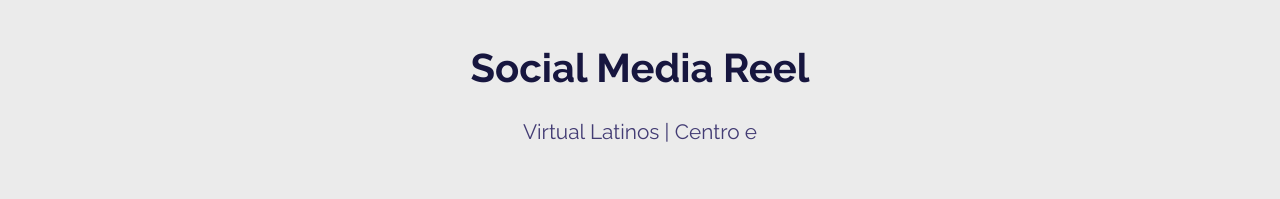
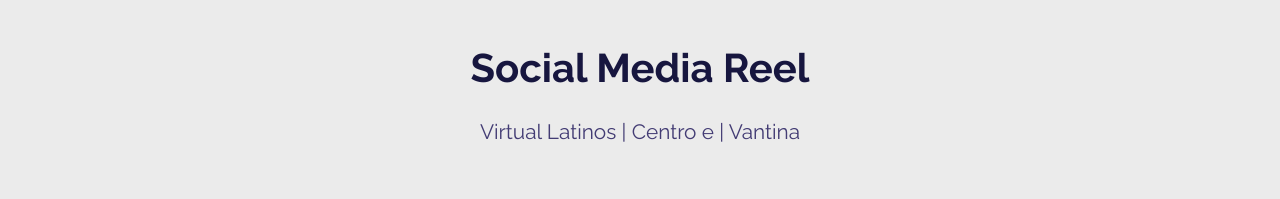
Before and after one commit to PahoDeloula/portfolio, a plain HTML site: page pages/social-media.html in a window 1280 px wide. Shown: the part 3090-3289 px from the top of the page. Drawn offline with nearby package versions, Linux system fonts and the light colour scheme.

Commit message:
cambio de subtitulo reels

```diff
--- a/pages/social-media.html
+++ b/pages/social-media.html
@@ -138,7 +138,7 @@
 				</div>
 				<div class="information">
 					<h3 class="information__title">Social Media Reel</h3>
-					<p class="information__txt">Virtual Latinos | Centro e</p>
+					<p class="information__txt">Virtual Latinos | Centro e | Vantina</p>
 				</div>
 				<div class="container-all">
 					<div class="container">
```
